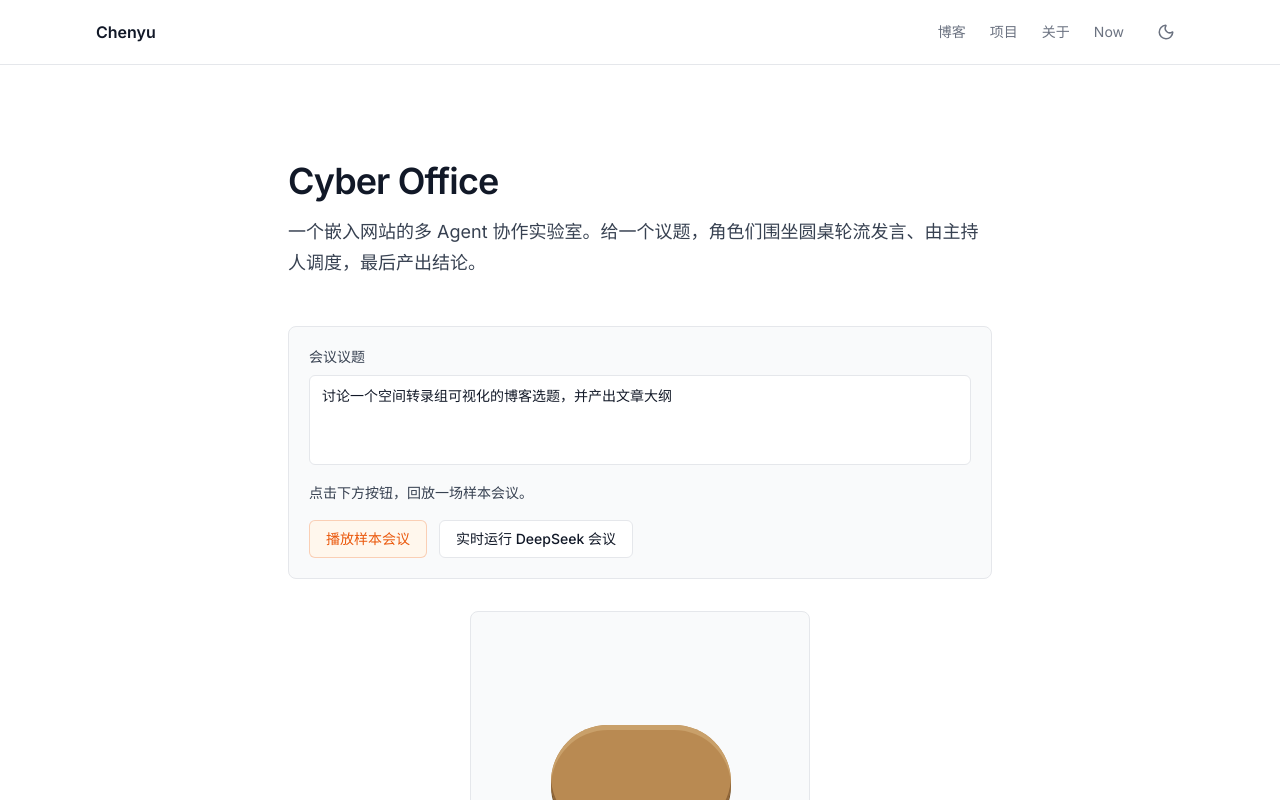
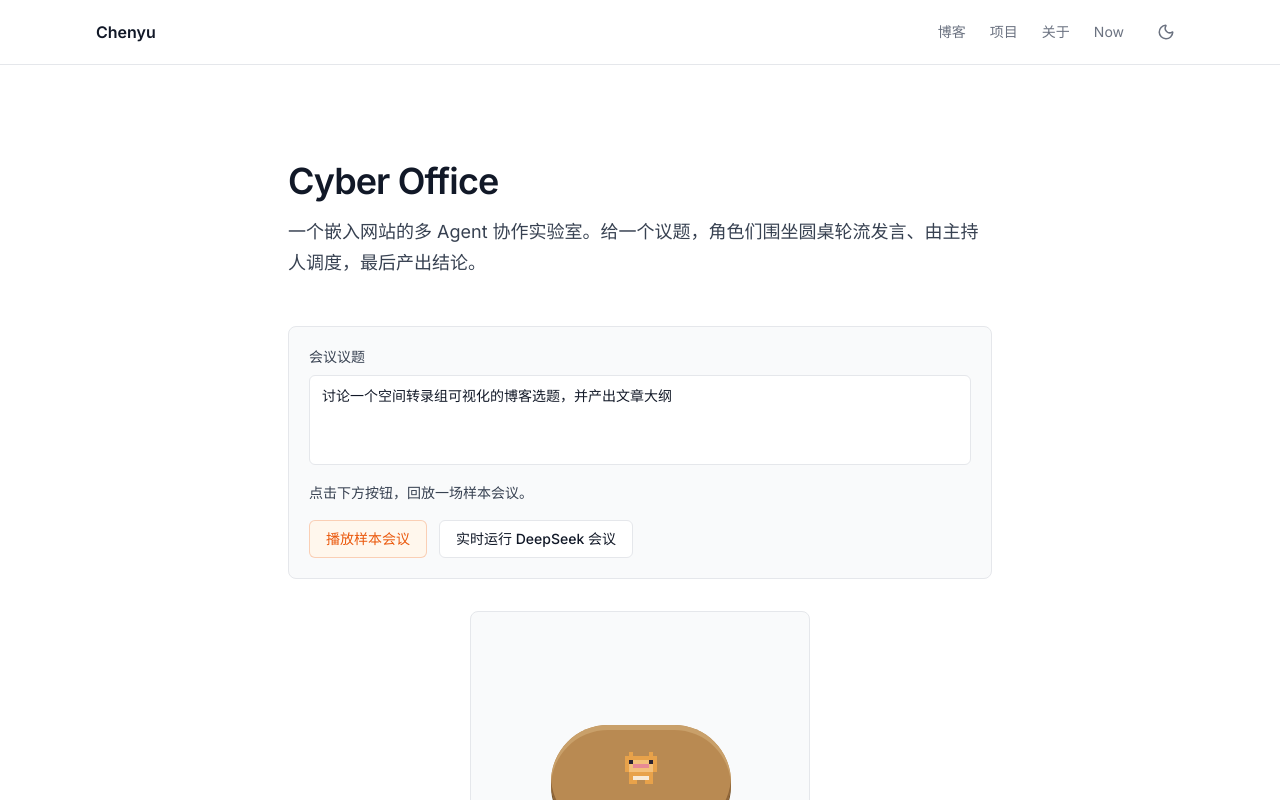
Before and after one commit to chenyufengedu-dev/chenyu-blog, a Next.js app: page /cyber-office in a window 1280 px wide. Shown: the top 800 px of the page. Built offline with nearby package versions, Linux system fonts and the light colour scheme.

Commit message:
feat(cyber-office): 桌上新增像素小猫

```diff
--- /dev/null
+++ b/src/components/cyber-office/cat.tsx
@@ -0,0 +1,65 @@
+"use client";
+
+import { useRef, useState } from "react";
+import PixelSprite from "./pixel-sprite";
+import type { PixelMap } from "@/lib/cyber-office/character-atlas";
+
+// 一只坐着的橘猫（10×8 起步版，之后可精修）
+const CAT_LAYER: PixelMap = {
+  palette: {
+    c: "#e8a24a", // 身体
+    f: "#f4c07a", // 脸/浅色
+    e: "#2a2333", // 眼睛
+    p: "#e88a94", // 鼻子（粉）
+    w: "#f8ead6", // 胸口白
+  },
+  rows: [
+    "..c....c..",
+    ".cccccccc.",
+    ".ceffffec.",
+    ".cfppppfc.",
+    ".cffffffc.",
+    "..cccccc..",
+    "..cwwwwc..",
+    "..cc..cc..",
+  ],
+};
+
+// 点一下随机蹦一句
+const REACTIONS = ["喵~", "呼噜呼噜~", "喵呜！", "……（打了个哈欠）"];
+
+export default function Cat() {
+  const [reaction, setReaction] = useState<string | null>(null);
+  const [hopping, setHopping] = useState(false);
+  const timer = useRef<ReturnType<typeof setTimeout> | null>(null);
+
+  const poke = () => {
+    setReaction(REACTIONS[Math.floor(Math.random() * REACTIONS.length)]);
+    setHopping(true);
+    if (timer.current) clearTimeout(timer.current);
+    timer.current = setTimeout(() => {
+      setReaction(null);
+      setHopping(false);
+    }, 1600);
+  };
+
+  return (
+    <button
+      type="button"
+      onClick={poke}
+      aria-label="逗一逗桌上的小猫"
+      className="relative block cursor-pointer border-0 bg-transparent p-0"
+    >
+      {/* 反应气泡 */}
+      {reaction && (
+        <span className="absolute bottom-full left-1/2 mb-1 -translate-x-1/2 whitespace-nowrap rounded-md border border-border bg-background px-2 py-0.5 text-[10px] text-text-secondary shadow-sm">
+          {reaction}
+        </span>
+      )}
+      {/* 点击时套上 cat-hop 动画类 */}
+      <span className={hopping ? "block cat-hop" : "block"}>
+        <PixelSprite layers={[CAT_LAYER]} />
+      </span>
+    </button>
+  );
+}
--- a/src/components/cyber-office/office-scene.tsx
+++ b/src/components/cyber-office/office-scene.tsx
@@ -5,6 +5,7 @@ import { computeSeatPositions } from "@/lib/cyber-office/seats";
 import { getRole } from "@/lib/cyber-office/roles";
 import Character from "./character";
 import SpeechBubble from "./speech-bubble";
+import Cat from "./cat";
 
 const SCENE = 340; // 场景边长（正方形）
 const CENTER = SCENE / 2; // 圆心坐标（场景正中，170）
@@ -28,7 +29,6 @@ export default function OfficeScene({ state }: { state: MeetingState }) {
       className="relative mx-auto rounded-lg border border-border bg-bg-subtle"
       style={{ width: SCENE, height: SCENE }}
     >
-      {/* 中央圆桌：一个绝对定位、居中的圆 */}
       {/* 木质圆桌：椭圆桌面 + 桌沿厚度 + 顶部高光 */}
       <div
         className="absolute rounded-full"
@@ -44,6 +44,14 @@ export default function OfficeScene({ state }: { state: MeetingState }) {
           zIndex: 1,
         }}
       />
+
+      {/* 桌上的小猫，zIndex 高于桌子、低于前排小人 */}
+      <div
+        className="absolute"
+        style={{ left: CENTER - 20, top: CENTER - 30, zIndex: 20 }}
+      >
+        <Cat />
+      </div>
 
       {/* 一圈小人：遍历参会者，每个按座位坐标绝对定位 */}
       {/* .map() 把数组里每一项变成一个 JSX 元素；key 帮 React 区分谁是谁 */}
```
